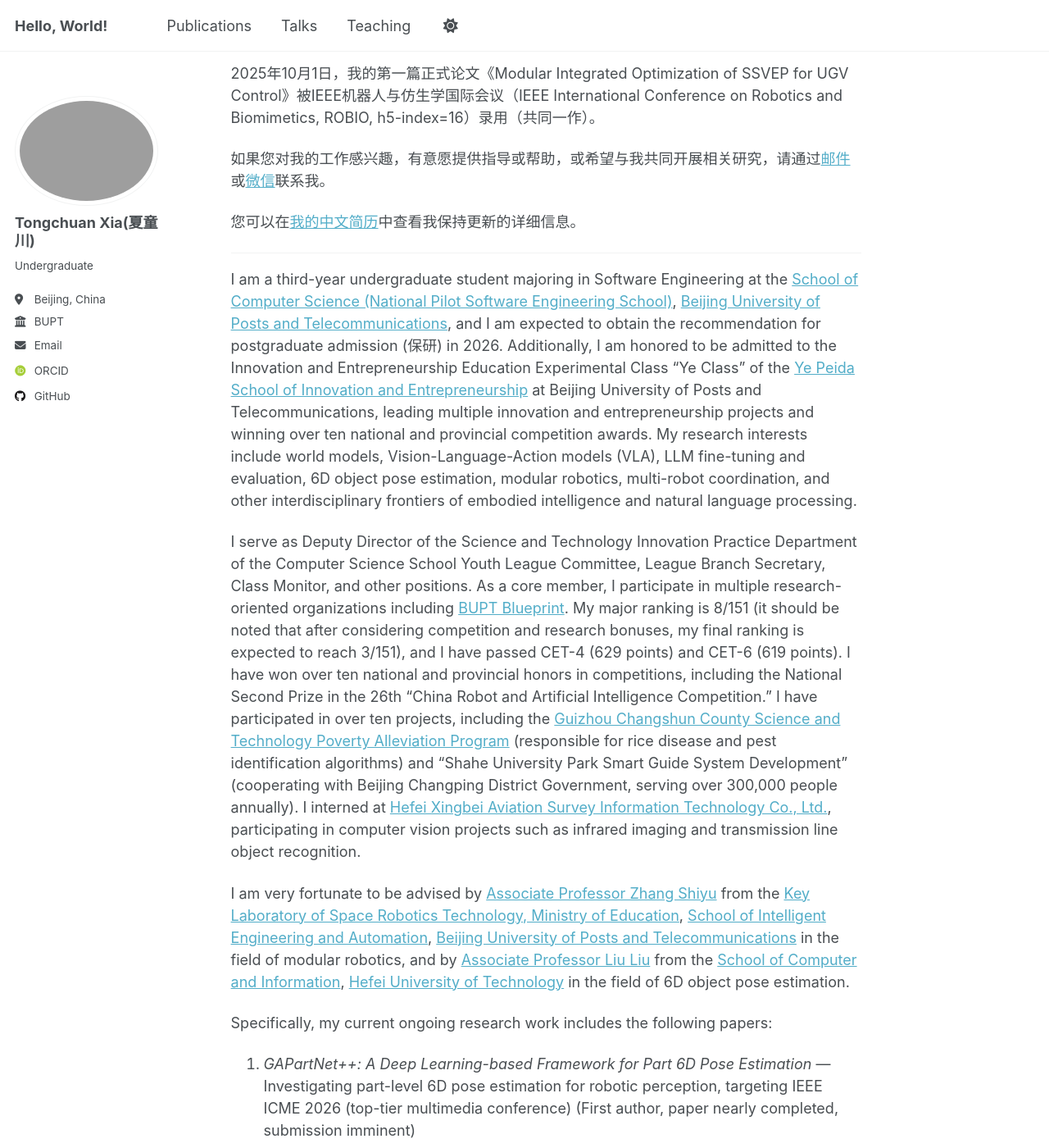
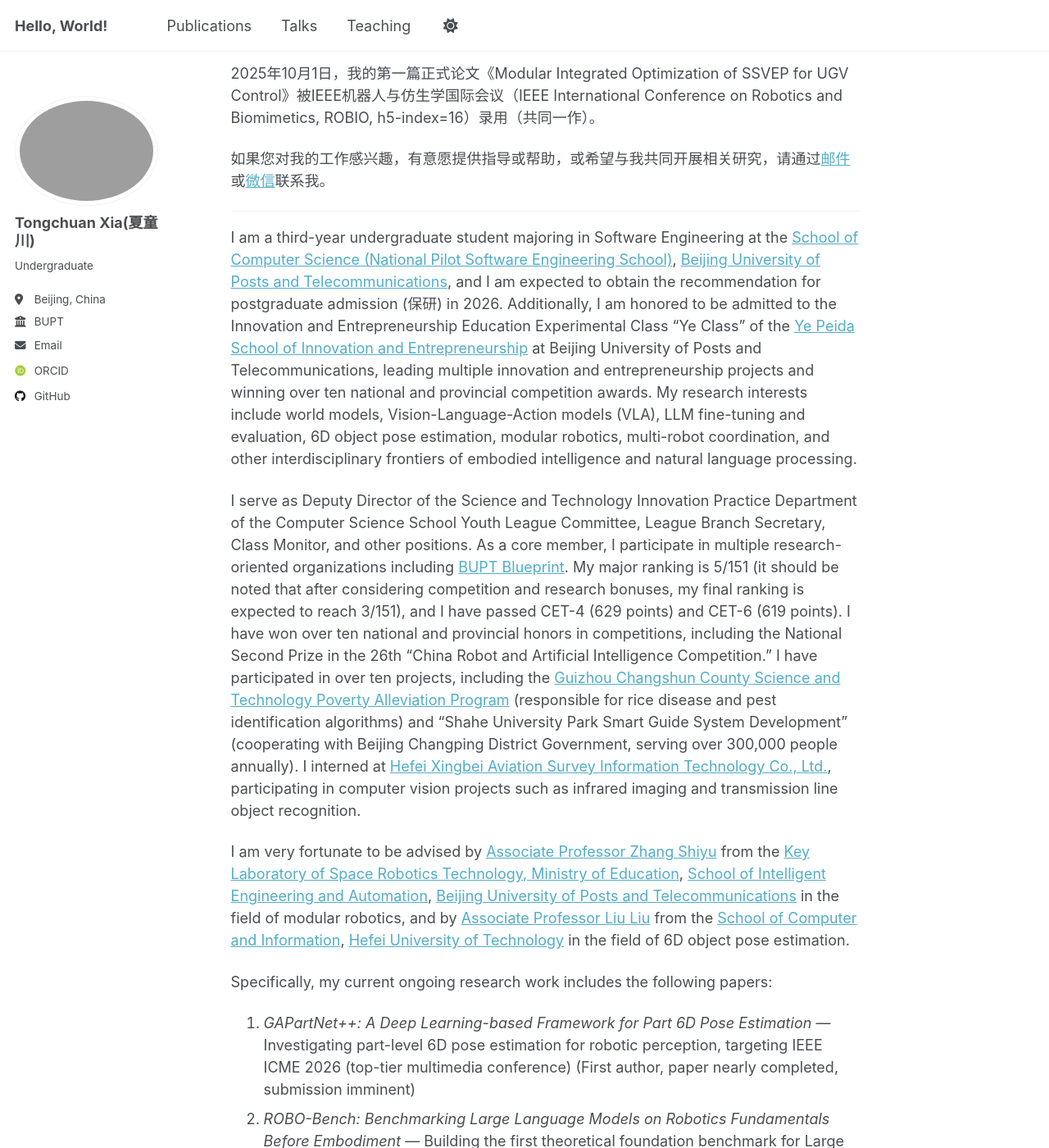
Before and after one commit to Heartune/Heartune.github.io, a Jekyll site: the page built from _pages/about.md, in a window 1280 px wide and 1400 px high, scrolled down 1457 px. Shown: the whole window at 82% size. Built offline with Jekyll 4.4.1, drawn with Linux system fonts in a browser that asks for light colours; some web fonts are replaced; a script that is not in the unit is left out; some of the changed text lies outside the part shown.

Commit message:
Update major ranking to 5/151 and remove CV reference
- Updated major ranking from 8/151 to 5/151 in both Chinese and English sections
- Removed CV reference lines in both languages

🤖 Generated with [Claude Code](https://claude.com/claude-code)

Co-Authored-By: Claude <noreply@anthropic.com>

```diff
--- a/_data/cv.json
+++ b/_data/cv.json
@@ -64,7 +64,7 @@
       "gpa": null,
       "courses": [
         "Member of Ye Peida Innovation and Entrepreneurship Education Experimental Class",
-        "Major Ranking: 8/151 (expected final ranking: 3/151 with competition and research bonuses)",
+        "Major Ranking: 5/151 (expected final ranking: 3/151 with competition and research bonuses)",
         "CET-4: 629, CET-6: 619"
       ]
     }
--- a/_pages/about.md
+++ b/_pages/about.md
@@ -9,7 +9,7 @@ redirect_from:
 
 我是[北京邮电大学](https://www.bupt.edu.cn/)[计算机学院（国家示范性软件学院）](https://scs.bupt.edu.cn/index.htm)软件工程专业三年级本科生，预计将于2026年取得推免研究生资格。此外，我还有幸被北京邮电大学[叶培大创新创业学院](https://yepeida.bupt.edu.cn/)创新创业教育实验班"叶班"录取，主导多项创新创业项目。我的研究兴趣包括世界模型、VLA、LLM微调与评估、物体6D位姿估计、模块化机器人、多机器人协同等具身智能与自然语言处理的交叉前沿领域。
 
-我在校担任计算机学院团委科创实践部副部长、团支书、班长等多项职务，作为中心组成员参与[北邮蓝图](https://peking.bjd.com.cn/content/s6109f126e4b0f21db068a1c7.html)等多个研究型社团组织；专业排名8/151（需要补充的是，在考虑竞赛及科研加分后，我的最终成绩预计将达到3/151），通过大学英语四级（629分）、六级（619分）；竞赛获第26届"中国机器人及人工智能大赛"国家级二等奖等十余项国家级、省级荣誉；参与[贵州长顺县科技扶贫计划](https://mp.weixin.qq.com/s/6OjkT8vqIqM76sAiqX3pJg)（负责水稻病虫害识别算法）、"沙河高教园智慧导览系统研发"（与北京市昌平区政府合作，服务超30万人次/年）等十余项项目，在[合肥星北航测信息科技有限公司](http://www.navmonitor.com/)实习，参与红外成像、输电线路物体识别等计算机视觉类项目。
+我在校担任计算机学院团委科创实践部副部长、团支书、班长等多项职务，作为中心组成员参与[北邮蓝图](https://peking.bjd.com.cn/content/s6109f126e4b0f21db068a1c7.html)等多个研究型社团组织；专业排名5/151（需要补充的是，在考虑竞赛及科研加分后，我的最终成绩预计将达到3/151），通过大学英语四级（629分）、六级（619分）；竞赛获第26届"中国机器人及人工智能大赛"国家级二等奖等十余项国家级、省级荣誉；参与[贵州长顺县科技扶贫计划](https://mp.weixin.qq.com/s/6OjkT8vqIqM76sAiqX3pJg)（负责水稻病虫害识别算法）、"沙河高教园智慧导览系统研发"（与北京市昌平区政府合作，服务超30万人次/年）等十余项项目，在[合肥星北航测信息科技有限公司](http://www.navmonitor.com/)实习，参与红外成像、输电线路物体识别等计算机视觉类项目。
 
 我很幸运地得到了北京邮电大学[智能工程与自动化学院](https://iea.bupt.edu.cn/)[空间机器人教育部重点实验室](https://baike.baidu.com/item/%E7%A9%BA%E9%97%B4%E6%9C%BA%E5%99%A8%E4%BA%BA%E6%8A%80%E6%9C%AF%E6%95%99%E8%82%B2%E9%83%A8%E5%B7%A5%E7%A8%8B%E7%A0%94%E7%A9%B6%E4%B8%AD%E5%BF%83%EF%BC%88%E5%8C%97%E4%BA%AC%E9%82%AE%E7%94%B5%E5%A4%A7%E5%AD%A6%EF%BC%89/20793572)的[张时毓副教授](https://teacher.bupt.edu.cn/zhangshiyu/zh_CN/index.htm)在模块化机器人领域的指导，以及合肥工业大学[计算机与信息学院](https://ci.hfut.edu.cn/)的[刘浏副教授](https://hfut-liuliu.com/)在物体6D位姿估计领域的指导。
 
@@ -33,13 +33,11 @@ redirect_from:
 
 如果您对我的工作感兴趣，有意愿提供指导或帮助，或希望与我共同开展相关研究，请通过[邮件](mailto:xtc_heartune@bupt.edu.cn)或[微信](../images/WeChat.jpg)联系我。
 
-您可以在[我的中文简历](../assets/简历34.png)中查看我保持更新的详细信息。
-
 ---
 
 I am a third-year undergraduate student majoring in Software Engineering at the [School of Computer Science (National Pilot Software Engineering School)](https://scs.bupt.edu.cn/index.htm), [Beijing University of Posts and Telecommunications](https://www.bupt.edu.cn/), and I am expected to obtain the recommendation for postgraduate admission (保研) in 2026. Additionally, I am honored to be admitted to the Innovation and Entrepreneurship Education Experimental Class "Ye Class" of the [Ye Peida School of Innovation and Entrepreneurship](https://yepeida.bupt.edu.cn/) at Beijing University of Posts and Telecommunications, leading multiple innovation and entrepreneurship projects and winning over ten national and provincial competition awards. My research interests include world models, Vision-Language-Action models (VLA), LLM fine-tuning and evaluation, 6D object pose estimation, modular robotics, multi-robot coordination, and other interdisciplinary frontiers of embodied intelligence and natural language processing.
 
-I serve as Deputy Director of the Science and Technology Innovation Practice Department of the Computer Science School Youth League Committee, League Branch Secretary, Class Monitor, and other positions. As a core member, I participate in multiple research-oriented organizations including [BUPT Blueprint](https://peking.bjd.com.cn/content/s6109f126e4b0f21db068a1c7.html). My major ranking is 8/151 (it should be noted that after considering competition and research bonuses, my final ranking is expected to reach 3/151), and I have passed CET-4 (629 points) and CET-6 (619 points). I have won over ten national and provincial honors in competitions, including the National Second Prize in the 26th "China Robot and Artificial Intelligence Competition." I have participated in over ten projects, including the [Guizhou Changshun County Science and Technology Poverty Alleviation Program](https://mp.weixin.qq.com/s/6OjkT8vqIqM76sAiqX3pJg) (responsible for rice disease and pest identification algorithms) and "Shahe University Park Smart Guide System Development" (cooperating with Beijing Changping District Government, serving over 300,000 people annually). I interned at [Hefei Xingbei Aviation Survey Information Technology Co., Ltd.](http://www.navmonitor.com/), participating in computer vision projects such as infrared imaging and transmission line object recognition.
+I serve as Deputy Director of the Science and Technology Innovation Practice Department of the Computer Science School Youth League Committee, League Branch Secretary, Class Monitor, and other positions. As a core member, I participate in multiple research-oriented organizations including [BUPT Blueprint](https://peking.bjd.com.cn/content/s6109f126e4b0f21db068a1c7.html). My major ranking is 5/151 (it should be noted that after considering competition and research bonuses, my final ranking is expected to reach 3/151), and I have passed CET-4 (629 points) and CET-6 (619 points). I have won over ten national and provincial honors in competitions, including the National Second Prize in the 26th "China Robot and Artificial Intelligence Competition." I have participated in over ten projects, including the [Guizhou Changshun County Science and Technology Poverty Alleviation Program](https://mp.weixin.qq.com/s/6OjkT8vqIqM76sAiqX3pJg) (responsible for rice disease and pest identification algorithms) and "Shahe University Park Smart Guide System Development" (cooperating with Beijing Changping District Government, serving over 300,000 people annually). I interned at [Hefei Xingbei Aviation Survey Information Technology Co., Ltd.](http://www.navmonitor.com/), participating in computer vision projects such as infrared imaging and transmission line object recognition.
 
 I am very fortunate to be advised by [Associate Professor Zhang Shiyu](https://teacher.bupt.edu.cn/zhangshiyu/zh_CN/index.htm) from the [Key Laboratory of Space Robotics Technology, Ministry of Education](https://baike.baidu.com/item/%E7%A9%BA%E9%97%B4%E6%9C%BA%E5%99%A8%E4%BA%BA%E6%8A%80%E6%9C%AF%E6%95%99%E8%82%B2%E9%83%A8%E5%B7%A5%E7%A8%8B%E7%A0%94%E7%A9%B6%E4%B8%AD%E5%BF%83%EF%BC%88%E5%8C%97%E4%BA%AC%E9%82%AE%E7%94%B5%E5%A4%A7%E5%AD%A6%EF%BC%89/20793572), [School of Intelligent Engineering and Automation](https://iea.bupt.edu.cn/), [Beijing University of Posts and Telecommunications](https://www.bupt.edu.cn/) in the field of modular robotics, and by [Associate Professor Liu Liu](https://hfut-liuliu.com/) from the [School of Computer and Information](https://ci.hfut.edu.cn/), [Hefei University of Technology](https://www.hfut.edu.cn/) in the field of 6D object pose estimation.
 
```
Also changed, not shown: other parts of _pages/about.md (+0 -2 lines).
